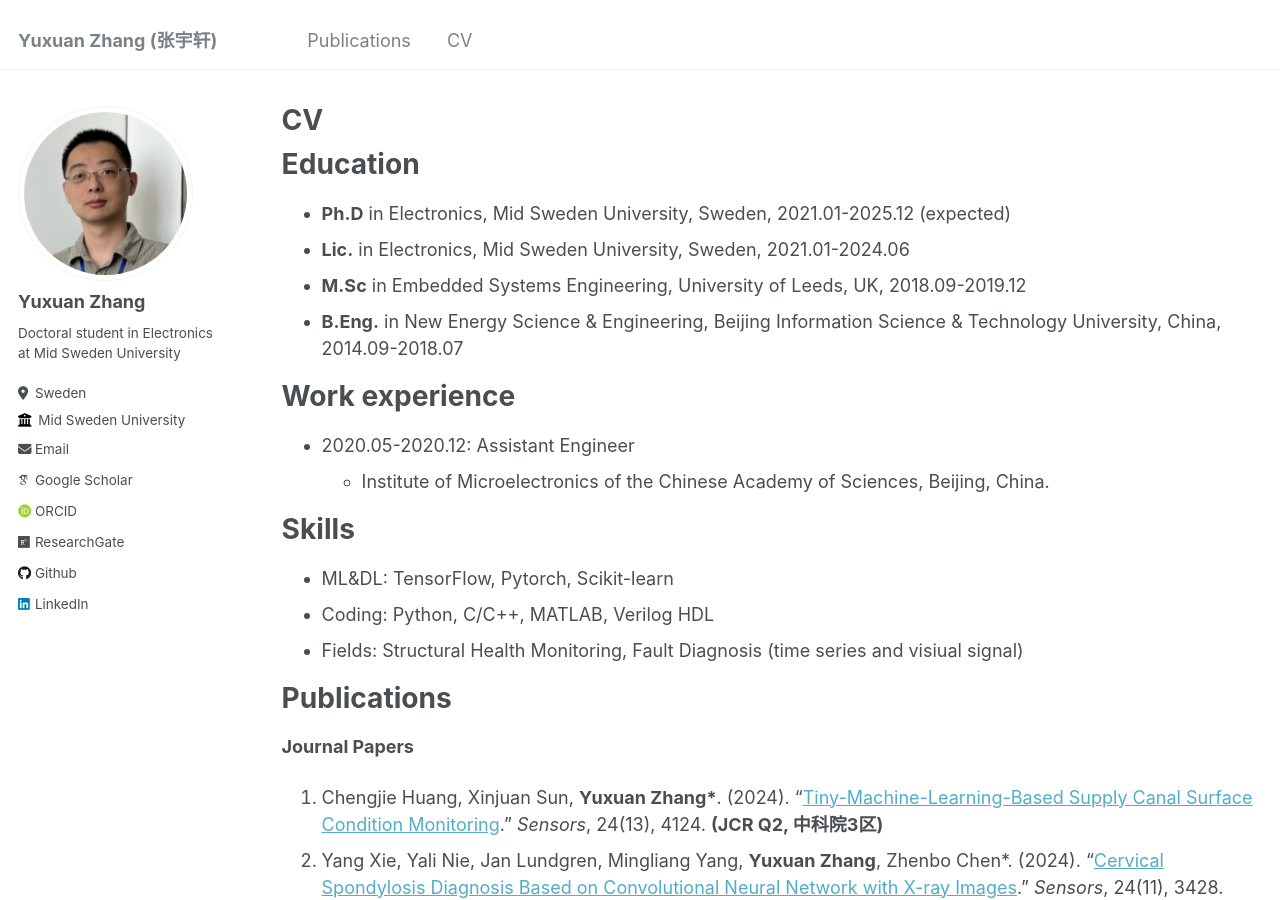
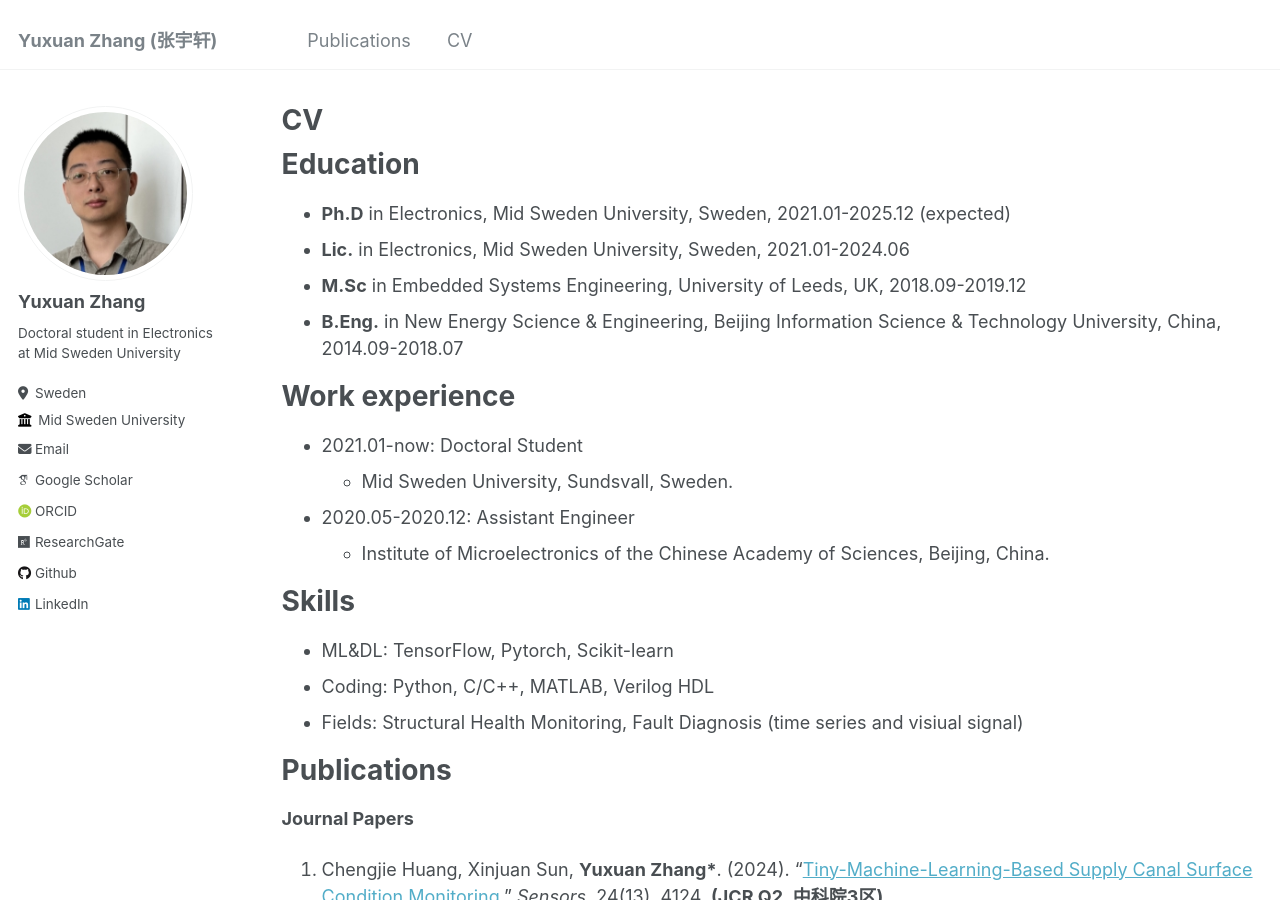
Before and after one commit to YuxuanZhang-96/YuxuanZhang-96.github.io, a Jekyll site: the page built from _pages/cv.md, in a window 1280 px wide and 900 px high. Built offline with Jekyll 4.4.1, drawn with Linux system fonts in a browser that asks for light colours; some web fonts are replaced.

Commit message:
Update cv.md

```diff
--- a/_pages/cv.md
+++ b/_pages/cv.md
@@ -18,6 +18,8 @@ Education
 
 Work experience
 ======
+* 2021.01-now: Doctoral Student
+  * Mid Sweden University, Sundsvall, Sweden.
 * 2020.05-2020.12: Assistant Engineer
   * Institute of Microelectronics of the Chinese Academy of Sciences, Beijing, China.
 
```
